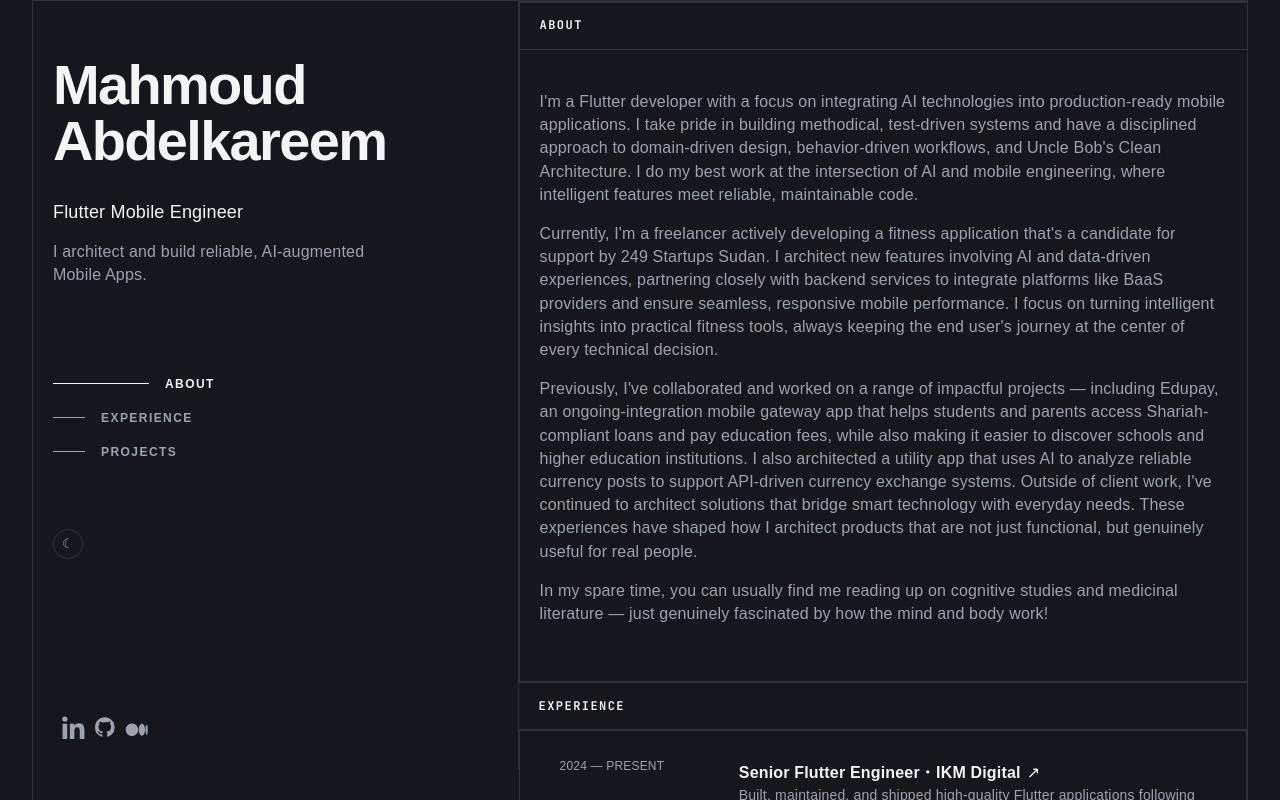
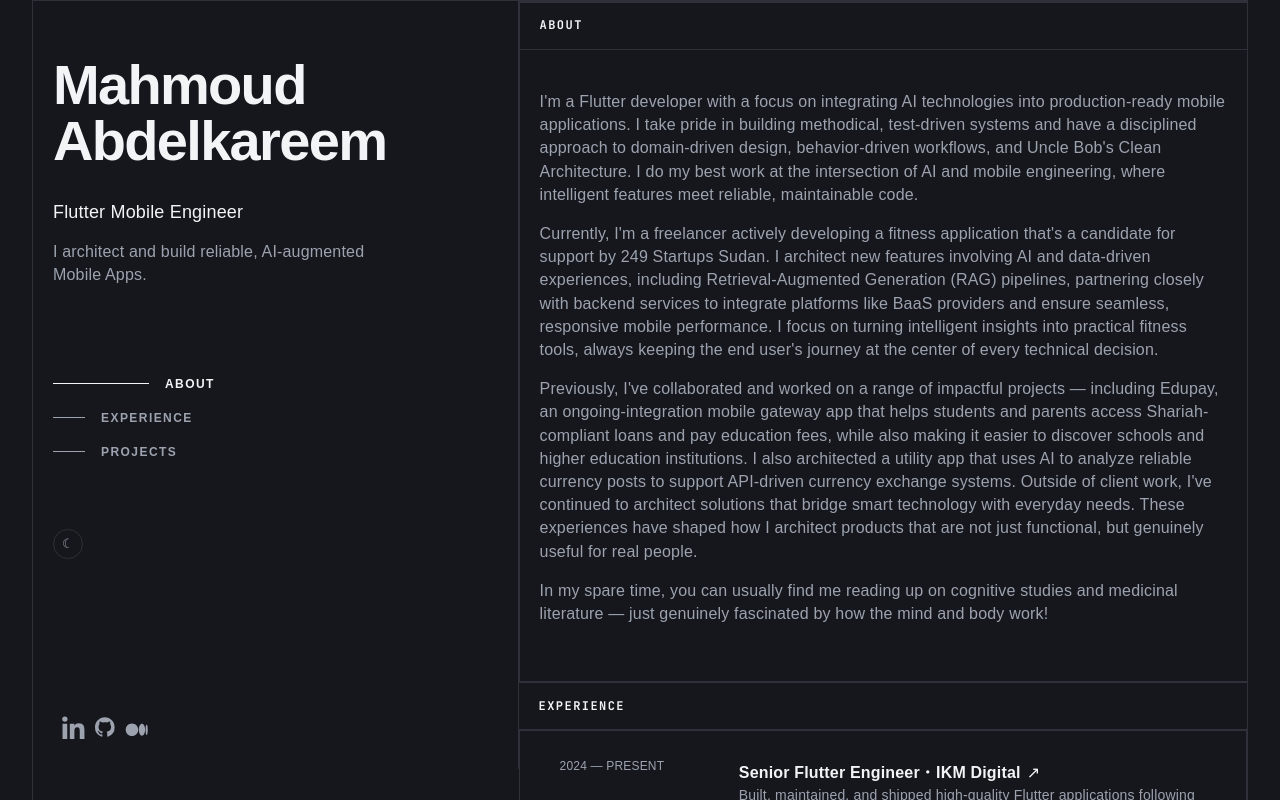
Before and after one commit to maakakasha/portfolio, a React (Vite) app: page / in a window 1280 px wide. Shown: the top 800 px of the page. Built offline with nearby package versions, Linux system fonts and the light colour scheme; a web font is replaced by a local one.

Commit message:
Added RAG expertise

```diff
--- a/package.json
+++ b/package.json
@@ -1,5 +1,5 @@
 {
-  "name": "Mahmoud Abdelkareem",
+  "name": "portfolio",
   "private": true,
   "version": "0.0.0",
   "type": "module",
--- a/src/domains/about/UI/screen/about-screen.tsx
+++ b/src/domains/about/UI/screen/about-screen.tsx
@@ -17,11 +17,12 @@ export function AboutScreen() {
           Currently, I&apos;m a freelancer actively developing a fitness
           application that&apos;s a candidate for support by 249 Startups Sudan.
           I architect new features involving AI and data-driven experiences,
-          partnering closely with backend services to integrate platforms like
-          BaaS providers and ensure seamless, responsive mobile performance. I
-          focus on turning intelligent insights into practical fitness tools,
-          always keeping the end user&apos;s journey at the center of every
-          technical decision.
+          including Retrieval-Augmented Generation (RAG) pipelines, partnering
+          closely with backend services to integrate platforms like BaaS
+          providers and ensure seamless, responsive mobile performance. I focus
+          on turning intelligent insights into practical fitness tools, always
+          keeping the end user&apos;s journey at the center of every technical
+          decision.
         </p>
 
         <p>
```
Also changed, not shown: 1 other file (tests, documents, lock files or other folders).
